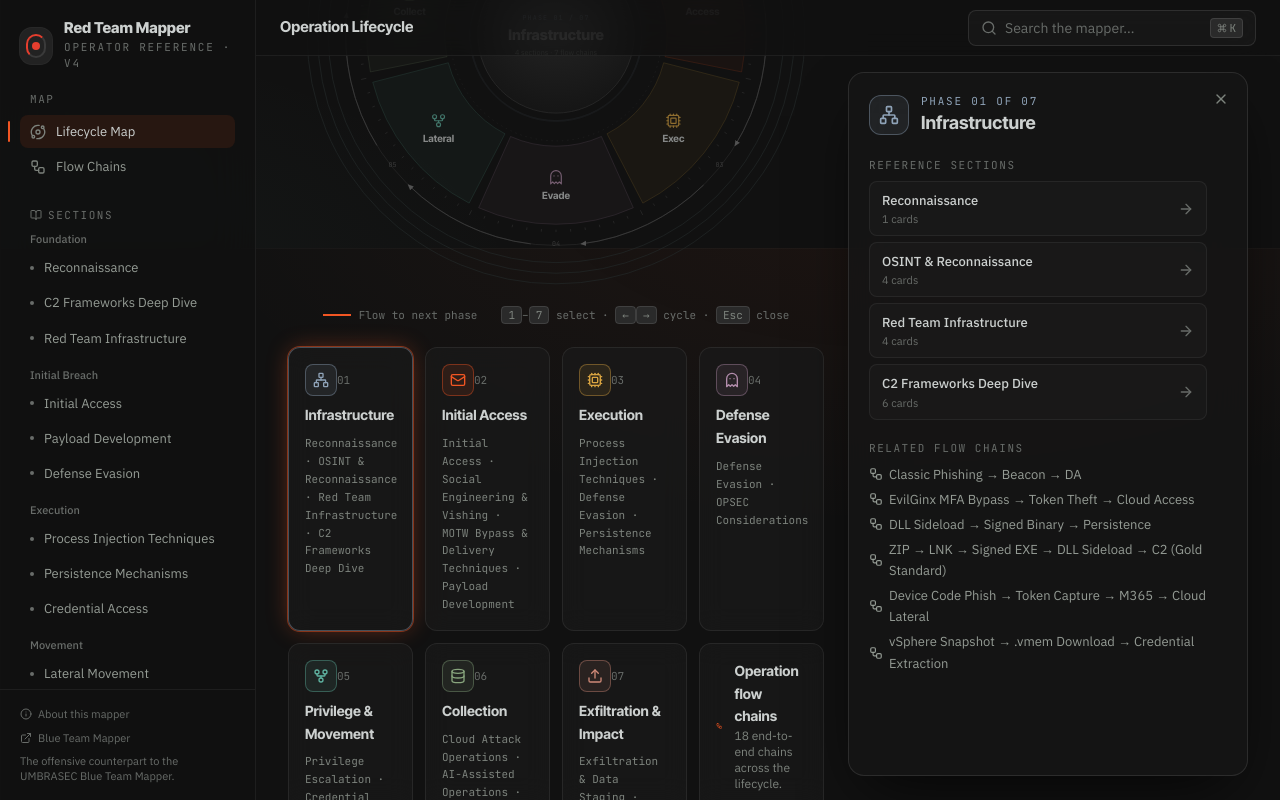
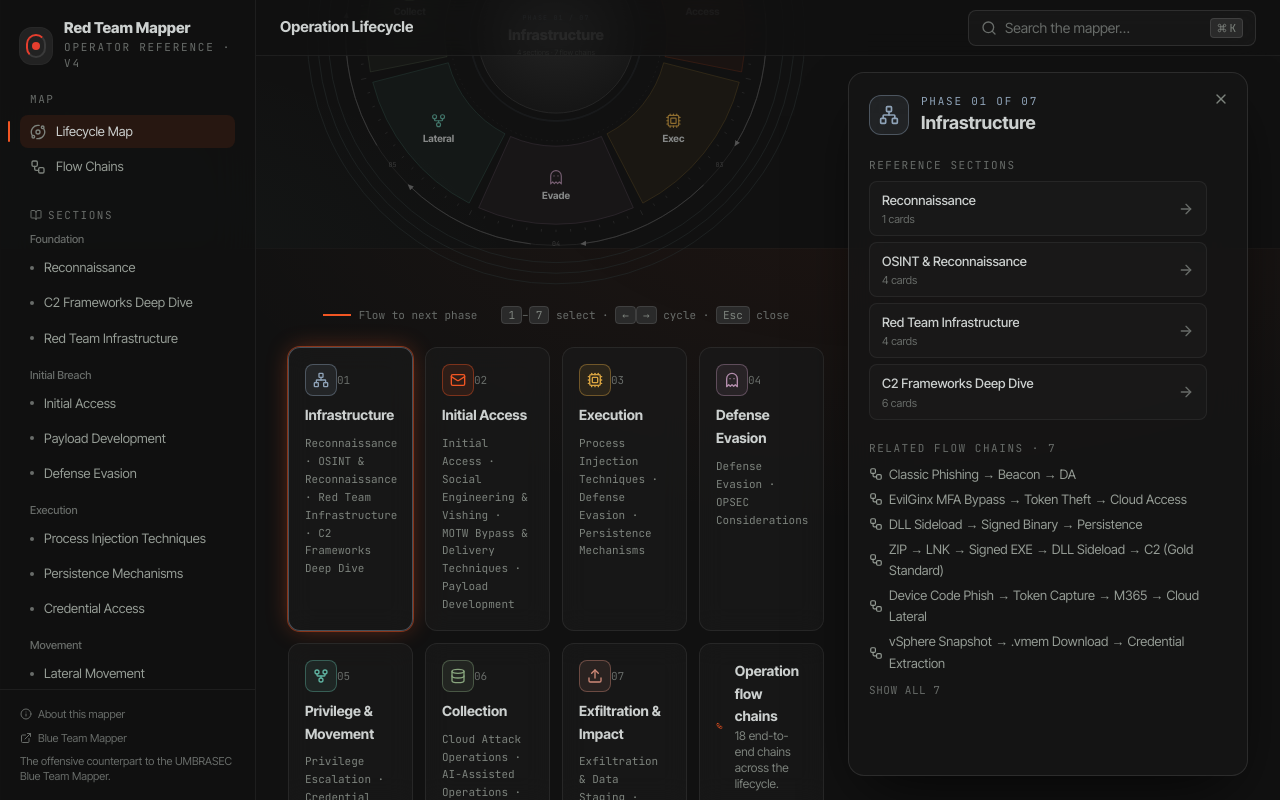
Before and after one commit to umbrasec-labs/RedTeamMapper, a React (Vite) app: page / in a window 1280 px wide. Both pictures are taken after a click on the button 403 px from the left and 994 px from the top of the page. Shown: the part 552-1352 px from the top of the page. Built offline with nearby package versions, Linux system fonts and the light colour scheme.

Commit message:
Use Inter Tight for body text and let the phase panel show all related chains (#19)

```diff
--- a/package.json
+++ b/package.json
@@ -13,7 +13,6 @@
     "extract": "python3 scripts/extract_legacy.py"
   },
   "dependencies": {
-    "@fontsource/ibm-plex-sans": "^5.1.0",
     "@fontsource/inter-tight": "^5.3.0",
     "@fontsource/jetbrains-mono": "^5.1.1",
     "@xyflow/react": "^12.12.0",
--- a/src/styles/index.css
+++ b/src/styles/index.css
@@ -1,9 +1,8 @@
 @import '@fontsource/inter-tight/600.css';
 @import '@fontsource/inter-tight/700.css';
 @import '@fontsource/inter-tight/800.css';
-@import '@fontsource/ibm-plex-sans/400.css';
-@import '@fontsource/ibm-plex-sans/500.css';
-@import '@fontsource/ibm-plex-sans/600.css';
+@import '@fontsource/inter-tight/400.css';
+@import '@fontsource/inter-tight/500.css';
 @import '@fontsource/jetbrains-mono/400.css';
 @import '@fontsource/jetbrains-mono/500.css';
 
--- a/src/views/RadialView.tsx
+++ b/src/views/RadialView.tsx
@@ -1,4 +1,4 @@
-import { useCallback } from 'react';
+import { useCallback, useState } from 'react';
 import { useSearchParams, Link } from 'react-router-dom';
 import { ArrowRight, Workflow } from 'lucide-react';
 import { flows, flowsForPhase, phaseById, phases, phaseTopics, sectionById } from '@/data';
@@ -147,17 +147,22 @@ export default function RadialView() {
         label={active ? `${active.label} phase details` : 'Phase details'}
         contentKey={active?.id ?? 'none'}
       >
-        {active && <PhasePanel id={active.id} />}
+        {active && <PhasePanel key={active.id} id={active.id} />}
       </DetailPanel>
     </div>
   );
 }
 
+/** Related chains listed before "Show all"; busy phases appear in a dozen or more. */
+const RELATED_SHOWN = 6;
+
 function PhasePanel({ id }: { id: string }) {
   const phase = phaseById[id];
   const c = hueClass[phase.hue];
   const Icon = icons[phase.icon];
-  const related = flowsForPhase(phase).slice(0, 6);
+  const [showAll, setShowAll] = useState(false);
+  const allRelated = flowsForPhase(phase);
+  const related = showAll ? allRelated : allRelated.slice(0, RELATED_SHOWN);
   return (
     <div>
       <div className="flex items-center gap-3">
@@ -196,8 +201,8 @@ function PhasePanel({ id }: { id: string }) {
 
       {related.length > 0 && (
         <>
-          <h4 className="eyebrow mt-5 mb-2">Related flow chains</h4>
-          <ul className="space-y-1">
+          <h4 className="eyebrow mt-5 mb-2">Related flow chains · {allRelated.length}</h4>
+          <ul id="related-chains" className="space-y-1">
             {related.map((f) => (
               <li key={f.id}>
                 <Link to={`/flows/${f.id}`} className="flex items-center gap-1.5 text-[13px] text-fog hover:text-ember">
@@ -206,6 +211,17 @@ function PhasePanel({ id }: { id: string }) {
               </li>
             ))}
           </ul>
+          {allRelated.length > RELATED_SHOWN && (
+            <button
+              type="button"
+              onClick={() => setShowAll((v) => !v)}
+              aria-expanded={showAll}
+              aria-controls="related-chains"
+              className="mt-2 font-mono text-2xs uppercase tracking-wider text-fog-muted transition hover:text-ember"
+            >
+              {showAll ? 'Show fewer' : `Show all ${allRelated.length}`}
+            </button>
+          )}
         </>
       )}
     </div>
--- a/tailwind.config.js
+++ b/tailwind.config.js
@@ -35,7 +35,7 @@ export default {
       },
       fontFamily: {
         display: ['"Inter Tight"', 'ui-sans-serif', 'system-ui', 'sans-serif'],
-        sans: ['"IBM Plex Sans"', 'ui-sans-serif', 'system-ui', 'sans-serif'],
+        sans: ['"Inter Tight"', 'ui-sans-serif', 'system-ui', 'sans-serif'],
         mono: ['"JetBrains Mono"', 'ui-monospace', 'SFMono-Regular', 'Menlo', 'monospace'],
       },
       fontSize: {
```
Also changed, not shown: 2 other files (tests, documents, lock files or other folders).
